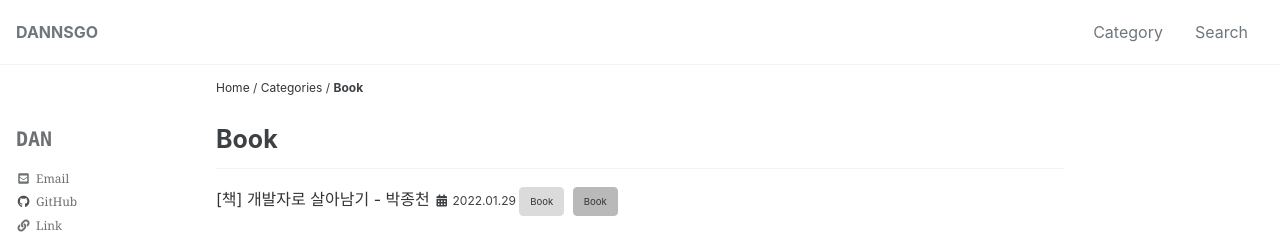
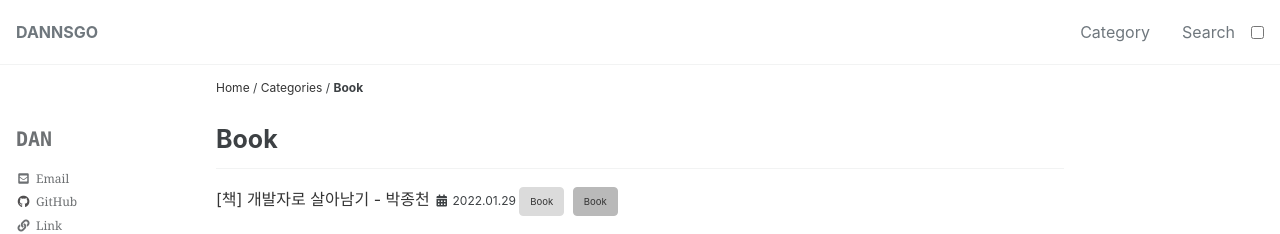
Before and after one commit to znhoon/dannsgo.github.io, a Jekyll site: the page built from _pages/categories/category-book.md, in a window 1280 px wide. Shown: the top 234 px of the page. Built offline with Jekyll 4.4.1, drawn with Linux system fonts in a browser that asks for light colours; cached includes are drawn as plain includes; some web fonts are replaced.

Commit message:
Update masthead.html

```diff
--- a/_includes/masthead.html
+++ b/_includes/masthead.html
@@ -24,6 +24,15 @@
           <i class="fas fa-search"></i>
         </button>
         {% endif %}
+        <!-- 다크 모드 토글 버튼 -->
+        {% if site.dark_theme_toggle == true %}
+        <input id="toggle_dark_theme" class="mh_toogle" type="checkbox">
+        <label for="toggle_dark_theme" class="material-icons-sharp mh_toggle_btn"></label>
+        {% endif %}
+        <button class="greedy-nav__toggle hidden" type="button">
+            <span class="visually-hidden">{{ site.data.ui-text[site.locale].menu_label | default: "Toggle menu" }}</span>
+            <div class="navicon"></div>
+        </button>
         <button class="greedy-nav__toggle hidden" type="button">
           <span class="visually-hidden">{{ site.data.ui-text[site.locale].menu_label | default: "Toggle menu" }}</span>
           <div class="navicon"></div>
```
